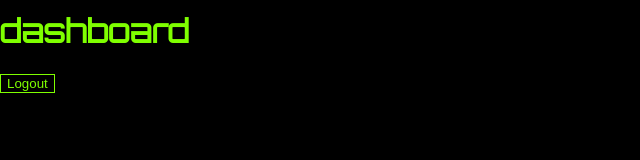
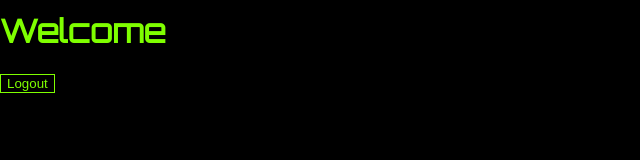
Before and after one commit to jazznerd206/SennaBox, a React app in the folder frontend/: page /dashboard in a window 1280 px wide. Shown: the top 160 px of the page, without its empty margins (0-640 px from the left). Built offline with nearby package versions, Linux system fonts and the light colour scheme.

Commit message:
back end done for aminute, set up front end for wiring

```diff
--- a/frontend/src/pages/Dashboard.js
+++ b/frontend/src/pages/Dashboard.js
@@ -5,26 +5,25 @@ import Cookies from 'js-cookie';
 import { useHistory } from 'react-router-dom';
 
 
-// import PropTypes from 'prop-types';
-
 function Dashboard() {
 
     const history = useHistory();
     const user = useRecoilValue(userAtom)
 
-    // console.log(props)
 
     const logout = () => {
         console.log('logout ');
         Cookies.remove('auth');
         history.push('/');
     }
-    console.log(user)
+
+    if (user.Boxes) {
+        console.log('user.Boxes.length', user.Boxes.length)
+    }
 
     return (
         <div>
-            <h1>dashboard</h1>
-            <p>{user.username}</p>
+            <h1>Welcome {user.username}</h1>
             <button onClick={() => logout()}>Logout</button>
         </div>
     )
```
